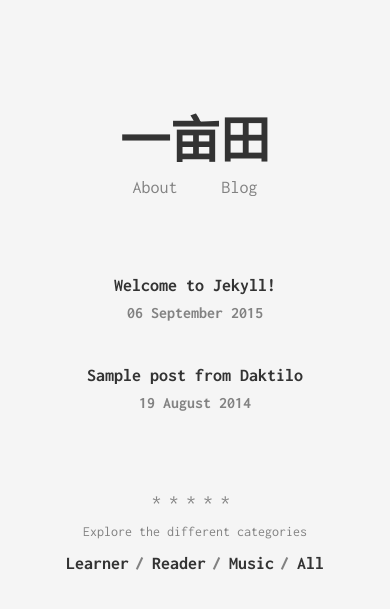
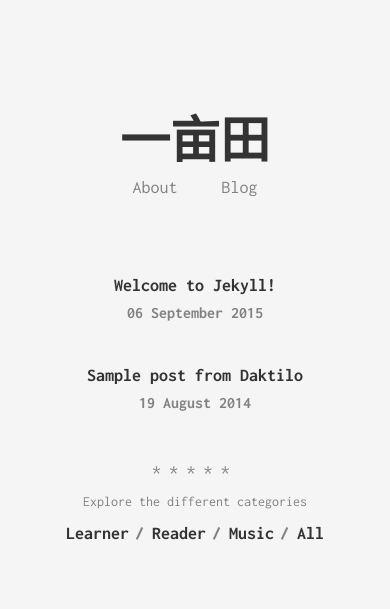
Before and after one commit to ShuangFarmer/old.blog.discard, a Jekyll site: the page built from index.html, in a window 390 px wide. Shown: the top 609 px of the page. Built offline with Jekyll 4.4.1, drawn with Linux system fonts in a browser that asks for light colours.

Commit message:
change the margin of exlore

```diff
--- a/_sass/_default.scss
+++ b/_sass/_default.scss
@@ -293,7 +293,7 @@ strong {
     }
 
     .explore {
-        margin-top: 80px;
+        margin-top: 50px;
     }
 
     .post-title__text {
```
